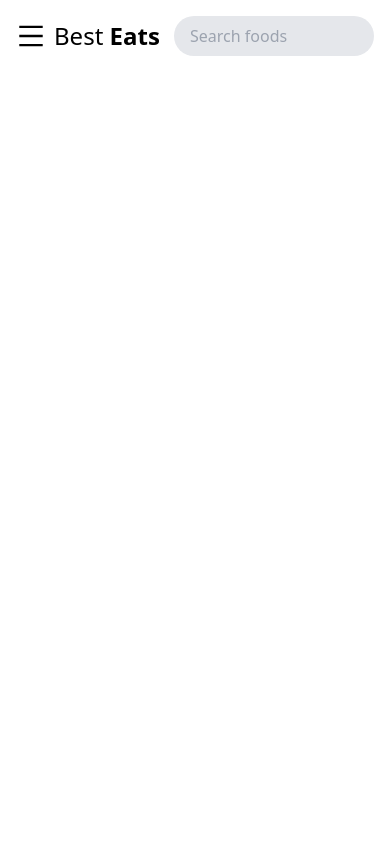
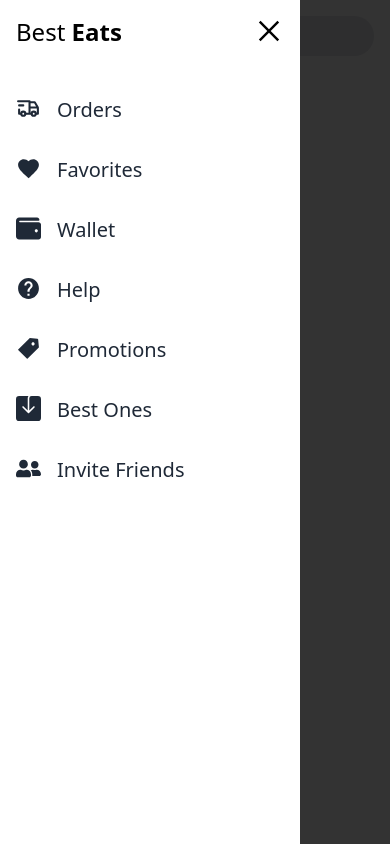
Before and after one commit to VanessaWendling/food-react-web, a React (Create React App) app: page / in a window 390 px wide. Shown: the top 844 px of the page. Built offline with nearby package versions, Linux system fonts and the light colour scheme.

Commit message:
Mobile menu feature

```diff
--- a/src/components/Navbar.tsx
+++ b/src/components/Navbar.tsx
@@ -1,11 +1,20 @@
-import React from "react";
-import { AiOutlineMenu, AiOutlineSearch } from "react-icons/ai";
-import { BsFillCartFill } from "react-icons/bs";
+import React, { useState } from "react";
+import {
+  AiFillTag,
+  AiOutlineClose,
+  AiOutlineMenu,
+  AiOutlineSearch,
+} from "react-icons/ai";
+import { BsFillCartFill, BsFillSaveFill } from "react-icons/bs";
+import { TbTruckDelivery } from "react-icons/tb";
+import { FaUserFriends, FaWallet } from "react-icons/fa";
+import { MdFavorite, MdHelp } from "react-icons/md";
 export const Navbar = () => {
+  const [nav, setNav] = useState<boolean>(true);
   return (
     <div className="bg-lime-900a max-w-[1640px] mx-auto flex justify-between items-center p-4">
       {/* Left Side */}
-      <div className="flex items-center">
+      <div onClick={() => setNav(true)} className="flex items-center">
         <div className="cursor-pointer">
           <AiOutlineMenu size={30} />
         </div>
@@ -28,8 +37,55 @@
       </div>
       {/* Cart button */}
       <button className="bg-black text-white hidden md:flex items-center py-2 rounded-full">
-        <BsFillCartFill size={20} className="mr-2"/> Cart
+        <BsFillCartFill size={20} className="mr-2" /> Cart
       </button>
+
+      {/* Mobile Menu  */}
+      {/* Overlay */}
+      {nav ? (
+        <div className="bg-black/80 fixed w-full h-screen z-10 top-0 left-0"></div>
+      ) : (
+        ""
+      )}
+
+      {/* Side drawe menu */}
+      <div className={nav ? "fixed top-0 left-0 w-[300px] h-screen bg-white z-10 duration-300":
+        "fixed top-0 left-[-100%] w-[300px] h-screen bg-white z-10 duration-300"
+      }>
+        <AiOutlineClose
+        onClick={() => setNav(!nav)}
+          size={30}
+          className="absolute right-4 top-4 cursor-pointer"
+        />
+        <h2 className="text-2xl p-4">
+          Best <span className="font-bold">Eats</span>
+        </h2>
+        <nav>
+          <ul className="flex flex-col p-4 text-gray-800">
+            <li className="text-xl py-4 flex">
+              <TbTruckDelivery size={25} className="mr-4" /> Orders
+            </li>
+            <li className="text-xl py-4 flex">
+              <MdFavorite size={25} className="mr-4" /> Favorites
+            </li>
+            <li className="text-xl py-4 flex">
+              <FaWallet size={25} className="mr-4" /> Wallet
+            </li>
+            <li className="text-xl py-4 flex">
+              <MdHelp size={25} className="mr-4" /> Help
+            </li>
+            <li className="text-xl py-4 flex">
+              <AiFillTag size={25} className="mr-4" /> Promotions
+            </li>
+            <li className="text-xl py-4 flex">
+              <BsFillSaveFill size={25} className="mr-4" /> Best Ones
+            </li>
+            <li className="text-xl py-4 flex">
+              <FaUserFriends size={25} className="mr-4" /> Invite Friends
+            </li>
+          </ul>
+        </nav>
+      </div>
     </div>
   );
 };
```
